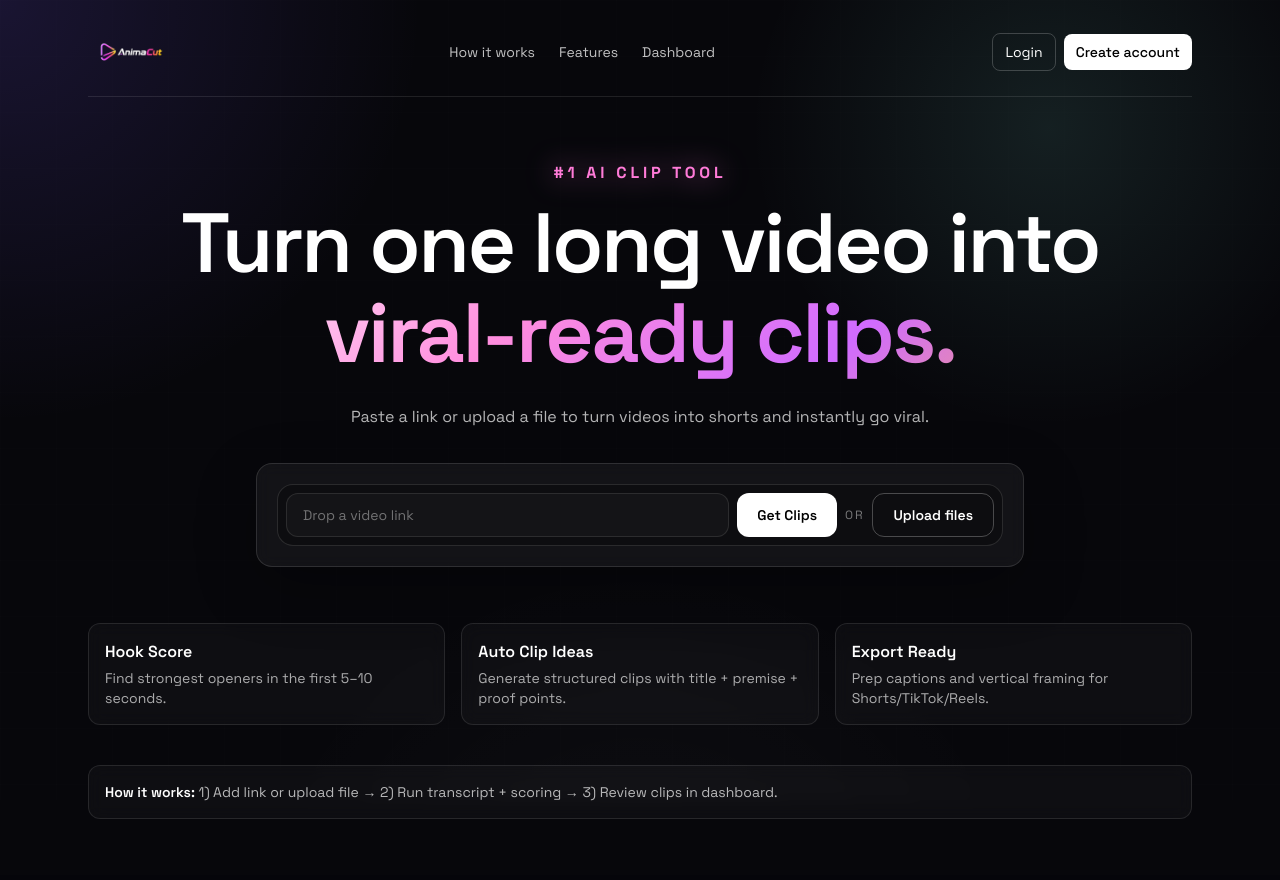
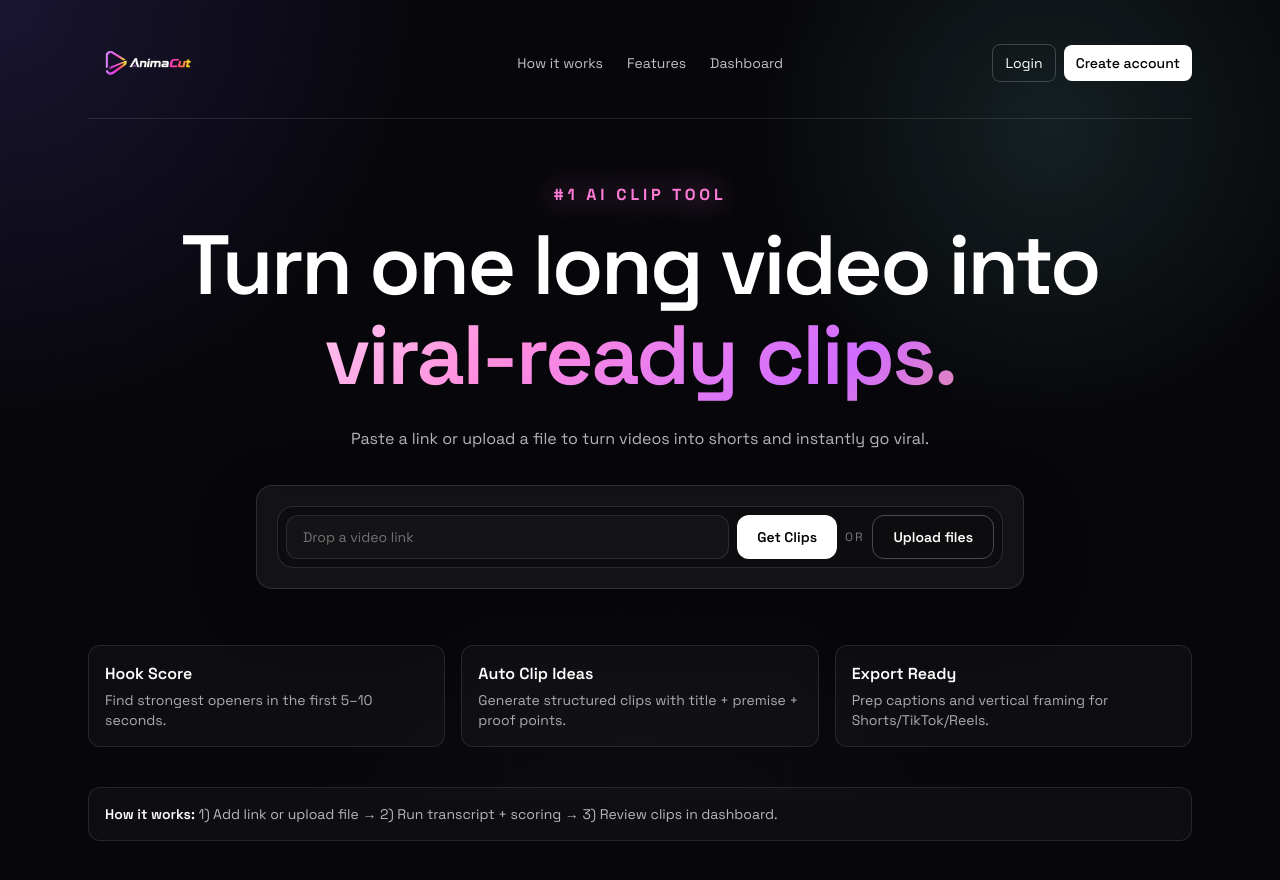
Before and after one commit to Duychinni/animecut, a Next.js app: page / in a window 1280 px wide. Shown: the top 880 px of the page. Built offline with nearby package versions, Linux system fonts and the light colour scheme; no server answers.

Commit message:
Scale header logo to fill left nav slot

```diff
--- a/components/nav/HomeLogoLink.tsx
+++ b/components/nav/HomeLogoLink.tsx
@@ -7,15 +7,15 @@ export function HomeLogoLink() {
     <button
       type="button"
       onClick={() => window.location.assign('/')}
-      className="cursor-pointer flex items-center"
+      className="cursor-pointer flex w-[220px] items-center justify-start overflow-visible"
       aria-label="Go to AnimaCut home"
     >
       <Image
         src="/brand/animacut-wordmark.png"
         alt="AnimaCut"
-        width={260}
-        height={72}
-        className="h-14 w-auto max-w-none"
+        width={420}
+        height={120}
+        className="h-[78px] w-auto max-w-none object-contain"
         priority
       />
     </button>
```
